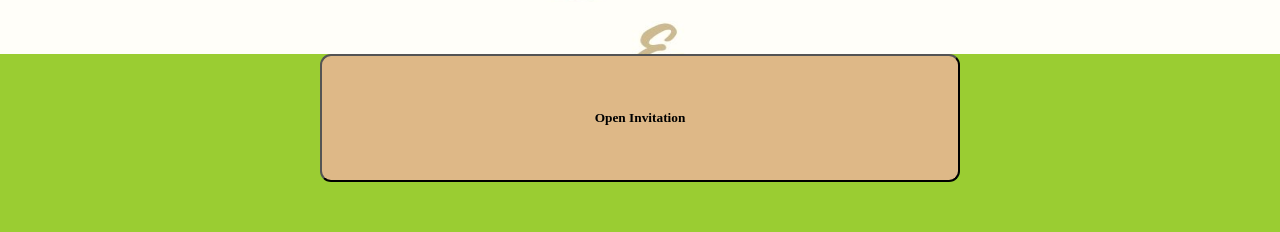
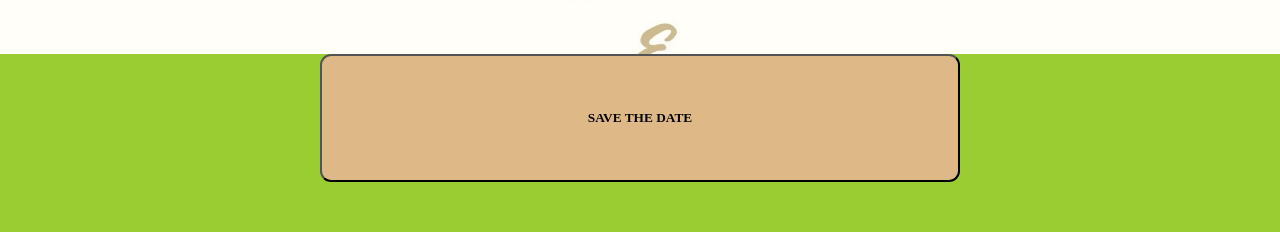
Before and after one commit to bembengggg/weddingbambangdinda, a React (Create React App) app: page / in a window 1280 px wide. Shown: the part 506-738 px from the top of the page. Built offline with nearby package versions, Linux system fonts and the light colour scheme.

Commit message:
ubah btn

```diff
--- a/src/Component/Cover/Cover.jsx
+++ b/src/Component/Cover/Cover.jsx
@@ -7,7 +7,7 @@ const Cover =()=>{
         <div className='wrapcover'>
            <img className='img1' src={cover}></img>
            <div className='form'>
-            <button className="btnopen">Open Invitation</button>
+            <button className="btnopen">SAVE THE DATE</button>
             </div>
          </div>
 
```
